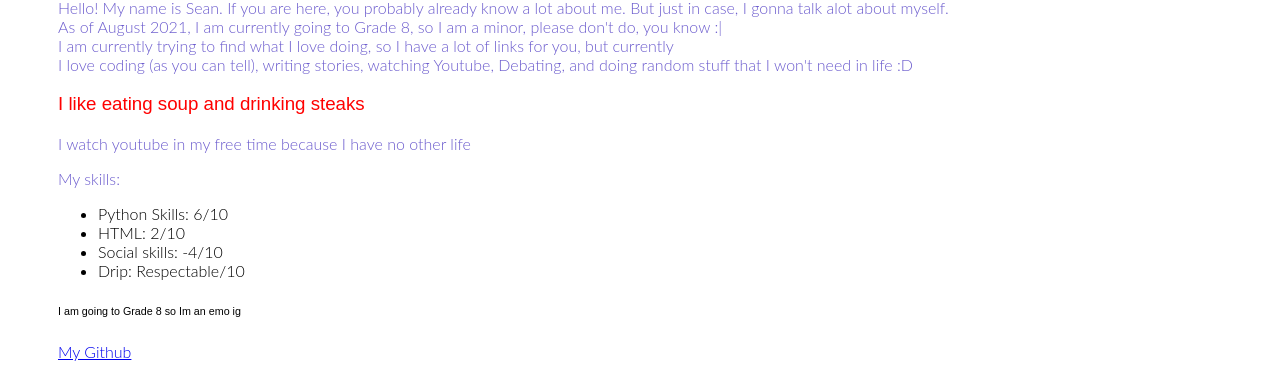
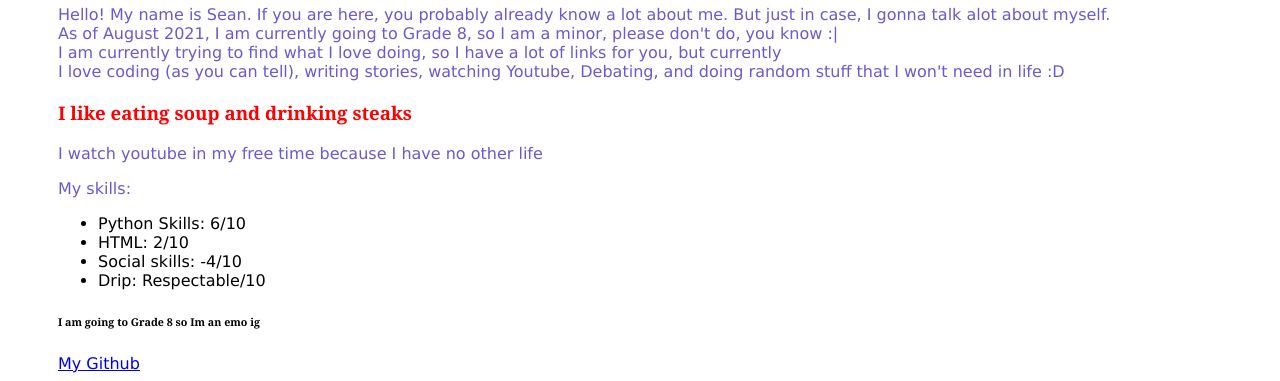
Before and after one commit to Techno-code/Techno-code.github.io, a plain HTML site: page index.html in a window 1280 px wide. Shown: the part 618-999 px from the top of the page. Drawn offline with Linux system fonts and the light colour scheme; a script that the page names is missing.

Commit message:
Hope this font pog

```diff
--- a/style.css
+++ b/style.css
@@ -28,11 +28,10 @@ img {
 
 }
 body {
-    font-family: 'Lato', sans-serif;
-    font-weight: 300;
+    font-family: Verdana, sans-serif;
 }
 
 h1, h2, h3, h4, h5, h6 {
-    font-family: 'Archivo', sans-serif;
-    font-weight: 500;
+    font-family: Georgia, serif;
+
 }
```
